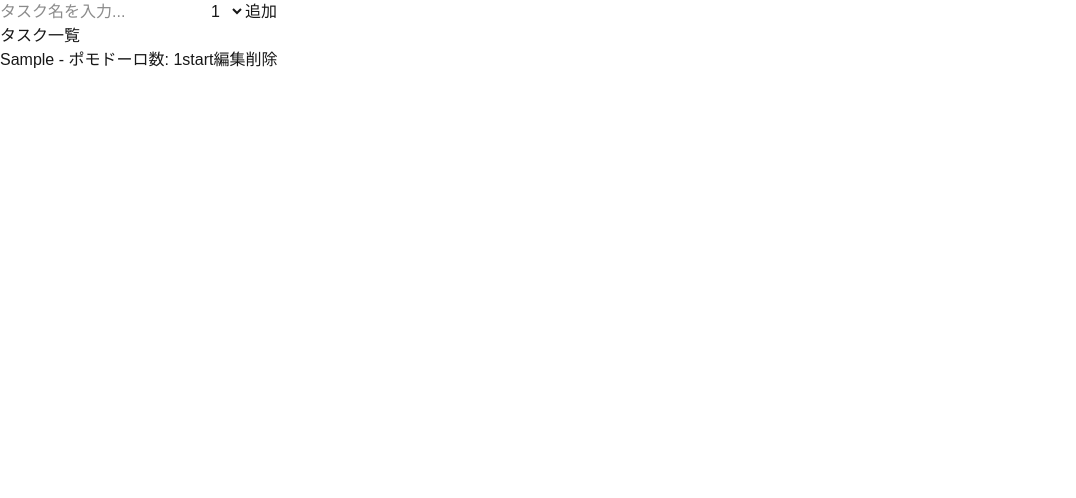
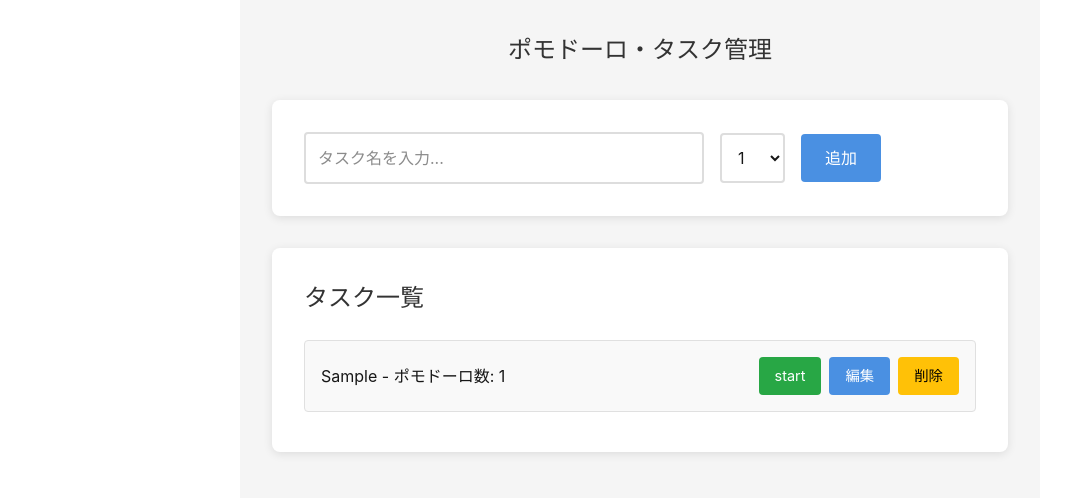
Before and after one commit to Tuyudaku561/pomodoro-todo-app, a Next.js app: page /task in a window 1280 px wide. Both pictures are taken after typing "Sample" into the empty fields and a click on the button "追加". Shown: the top 498 px of the page, without its empty margins (0-1076 px from the left). Built offline with nearby package versions, Linux system fonts and the light colour scheme.

Commit message:
cssで見た目を整える

```diff
--- a/app/task/input_space.tsx
+++ b/app/task/input_space.tsx
@@ -29,7 +29,7 @@ export default function InputSpace() {
 	};
 
 	return (
-		<div>
+		<div className="input-space">
 			<form onSubmit={handleSubmit}>
 				<input
 					type="text"
--- a/app/task/page.tsx
+++ b/app/task/page.tsx
@@ -1,5 +1,6 @@
 "use client";
 
+import "./sample.css";
 import InputSpace from "./input_space";
 import TaskList from "./task_list";
 import { useTasks } from "./TaskContext";
@@ -11,7 +12,8 @@ export default function TaskPage() {
 	const { tasks } = useTasks();
 
 	return (
-		<div>
+		<div className="task-page">
+			<h1>ポモドーロ・タスク管理</h1>
 			<InputSpace />
 			<TaskList tasks={tasks} />
 		</div>
--- /dev/null
+++ b/app/task/sample.css
@@ -0,0 +1,202 @@
+/* タスクページ全体のスタイル */
+.task-page {
+  max-width: 800px;
+  margin: 0 auto;
+  padding: 2rem;
+  font-family: -apple-system, BlinkMacSystemFont, 'Segoe UI', 'Roboto', 'Oxygen',
+    'Ubuntu', 'Cantarell', 'Fira Sans', 'Droid Sans', 'Helvetica Neue',
+    sans-serif;
+  background-color: #f5f5f5;
+  min-height: 100vh;
+}
+
+.task-page h1 {
+  text-align: center;
+  color: #333;
+  margin-bottom: 2rem;
+  font-size: 1.5rem;
+}
+
+/* 入力スペースのスタイル */
+.input-space {
+  background: white;
+  padding: 2rem;
+  border-radius: 8px;
+  box-shadow: 0 2px 10px rgba(0, 0, 0, 0.1);
+  margin-bottom: 2rem;
+}
+
+.input-space form {
+  display: flex;
+  flex-direction: row;
+  gap: 1rem;
+  align-items: center;
+}
+
+.input-space input[type="text"] {
+  width: 100%;
+  max-width: 400px;
+  padding: 0.75rem;
+  border: 2px solid #ddd;
+  border-radius: 4px;
+  font-size: 1rem;
+  transition: border-color 0.3s;
+}
+
+.input-space input[type="text"]:focus {
+  outline: none;
+  border-color: #4a90e2;
+}
+
+.input-space select {
+  padding: 0.75rem;
+  border: 2px solid #ddd;
+  border-radius: 4px;
+  font-size: 1rem;
+  background: white;
+  cursor: pointer;
+}
+
+.input-space button {
+  padding: 0.75rem 1.5rem;
+  background: #4a90e2;
+  color: white;
+  border: none;
+  border-radius: 4px;
+  font-size: 1rem;
+  cursor: pointer;
+  transition: background-color 0.3s;
+}
+
+.input-space button:hover {
+  background: #357abd;
+}
+
+/* タスク一覧のスタイル */
+.task-list {
+  background: white;
+  padding: 2rem;
+  border-radius: 8px;
+  box-shadow: 0 2px 10px rgba(0, 0, 0, 0.1);
+}
+
+.task-list h2 {
+  color: #333;
+  margin-bottom: 1.5rem;
+  font-size: 1.5rem;
+}
+
+.task-list ul {
+  list-style: none;
+  padding: 0;
+}
+
+.task-list li {
+  display: flex;
+  align-items: center;
+  justify-content: space-between;
+  padding: 1rem;
+  margin-bottom: 0.5rem;
+  background: #f9f9f9;
+  border-radius: 4px;
+  border: 1px solid #e0e0e0;
+  transition: background-color 0.3s;
+}
+
+.task-list li:hover {
+  background: #f0f0f0;
+}
+
+.task-list li.editing {
+  background: #fff3cd;
+  border-color: #ffc107;
+}
+
+/* 編集モードの入力欄 */
+.task-list li input[type="text"] {
+  flex: 1;
+  padding: 0.5rem;
+  border: 1px solid #ddd;
+  border-radius: 4px;
+  margin-right: 0.5rem;
+}
+
+.task-list li select {
+  padding: 0.5rem;
+  border: 1px solid #ddd;
+  border-radius: 4px;
+  margin-right: 0.5rem;
+}
+
+/* ボタンのスタイル */
+.task-list button {
+  padding: 0.5rem 1rem;
+  border: none;
+  border-radius: 4px;
+  font-size: 0.9rem;
+  cursor: pointer;
+  margin-left: 0.5rem;
+  transition: background-color 0.3s;
+}
+
+.task-list button:hover {
+  opacity: 0.9;
+}
+
+.task-list button:first-of-type {
+  background: #28a745;
+  color: white;
+}
+
+.task-list button:nth-of-type(2) {
+  background: #4a90e2;
+  color: white;
+}
+
+.task-list button:nth-of-type(3) {
+  background: #ffc107;
+  color: black;
+}
+
+.task-list button:nth-of-type(4) {
+  background: #dc3545;
+  color: white;
+}
+
+/* 実行中のタスクのスタイル */
+.task-list .running {
+  background: #d4edda;
+  border-color: #c3e6cb;
+}
+
+.task-list .running span {
+  color: #155724;
+  font-weight: bold;
+}
+
+/* レスポンシブデザイン */
+@media (max-width: 600px) {
+  .task-page {
+    padding: 1rem;
+  }
+
+  .input-space form {
+    align-items: stretch;
+  }
+
+  .input-space input[type="text"],
+  .input-space select,
+  .input-space button {
+    width: 100%;
+  }
+
+  .task-list li {
+    flex-direction: column;
+    align-items: flex-start;
+    gap: 0.5rem;
+  }
+
+  .task-list button {
+    align-self: flex-end;
+  }
+}
--- a/app/task/task_list.tsx
+++ b/app/task/task_list.tsx
@@ -54,11 +54,11 @@ export default function TaskList({ tasks }: TaskListProps) {
 	};
 
 	return (
-		<div>
+		<div className="task-list">
 			<h2>タスク一覧</h2>
 			<ul>
 				{tasks.map((task) => (
-					<li key={task.id}>
+					<li key={task.id} className={editingTaskId === task.id ? "editing" : task.isRunning ? "running" : ""}>
 						{editingTaskId === task.id ? (
 							<>
 								<input
@@ -81,16 +81,20 @@ export default function TaskList({ tasks }: TaskListProps) {
 							</>
 						) : (
 							<>
-								{task.title} - ポモドーロ数: {task.pomodoroCount}
-								{task.isRunning ? (
-									<span> (実行中)</span>
-								) : (
-									<button onClick={() => handleStart(task.id)}>
-										start
-									</button>
-								)}
-								<button onClick={() => handleEdit(task)}>編集</button>
-								<button onClick={() => handleDelete(task.id)}>削除</button>
+								{/* 1. テキストを span で囲む */}
+								<span style={{ flex: 1 }}>
+									{task.title} - ポモドーロ数: {task.pomodoroCount}
+									{task.isRunning && <span> (実行中)</span>}
+								</span>
+
+								{/* 2. ボタン全体を div で囲む */}
+								<div className="button-group">
+									{!task.isRunning && (
+										<button onClick={() => handleStart(task.id)}>start</button>
+									)}
+									<button onClick={() => handleEdit(task)}>編集</button>
+									<button onClick={() => handleDelete(task.id)}>削除</button>
+								</div>
 							</>
 						)}
 					</li>
```
